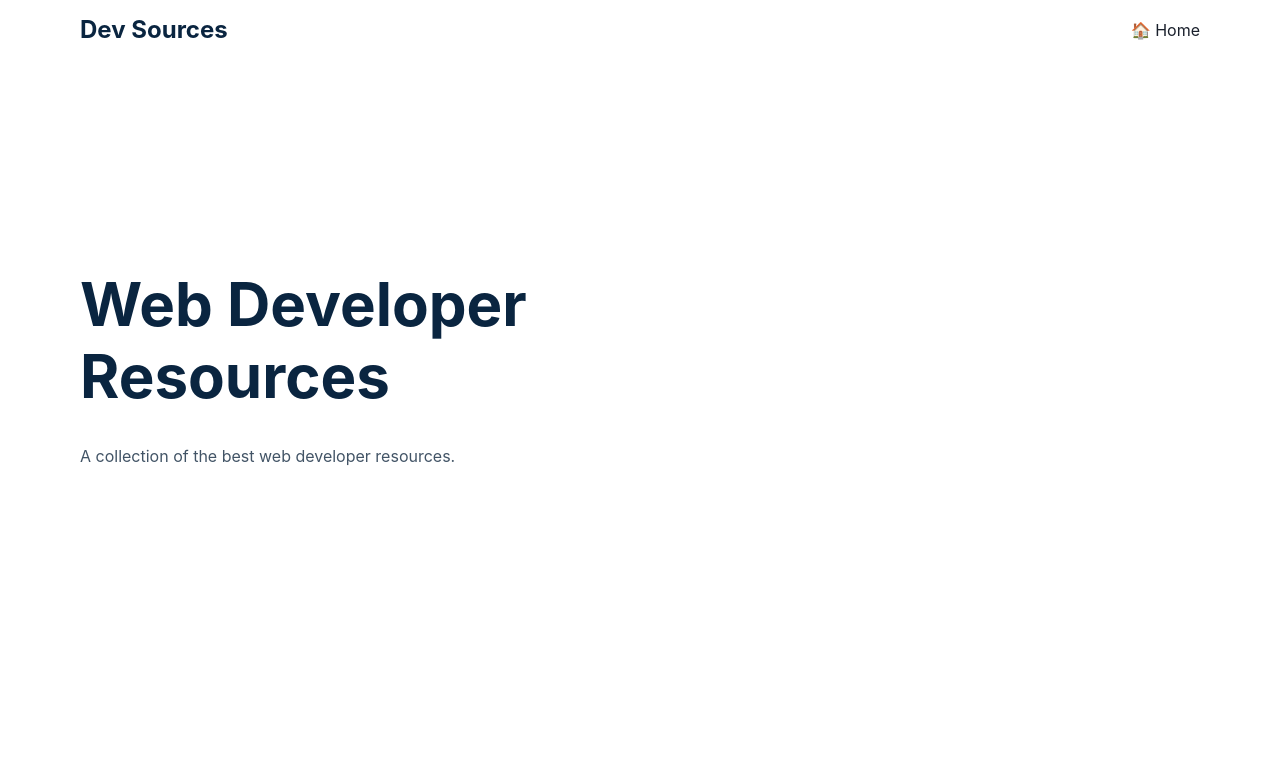
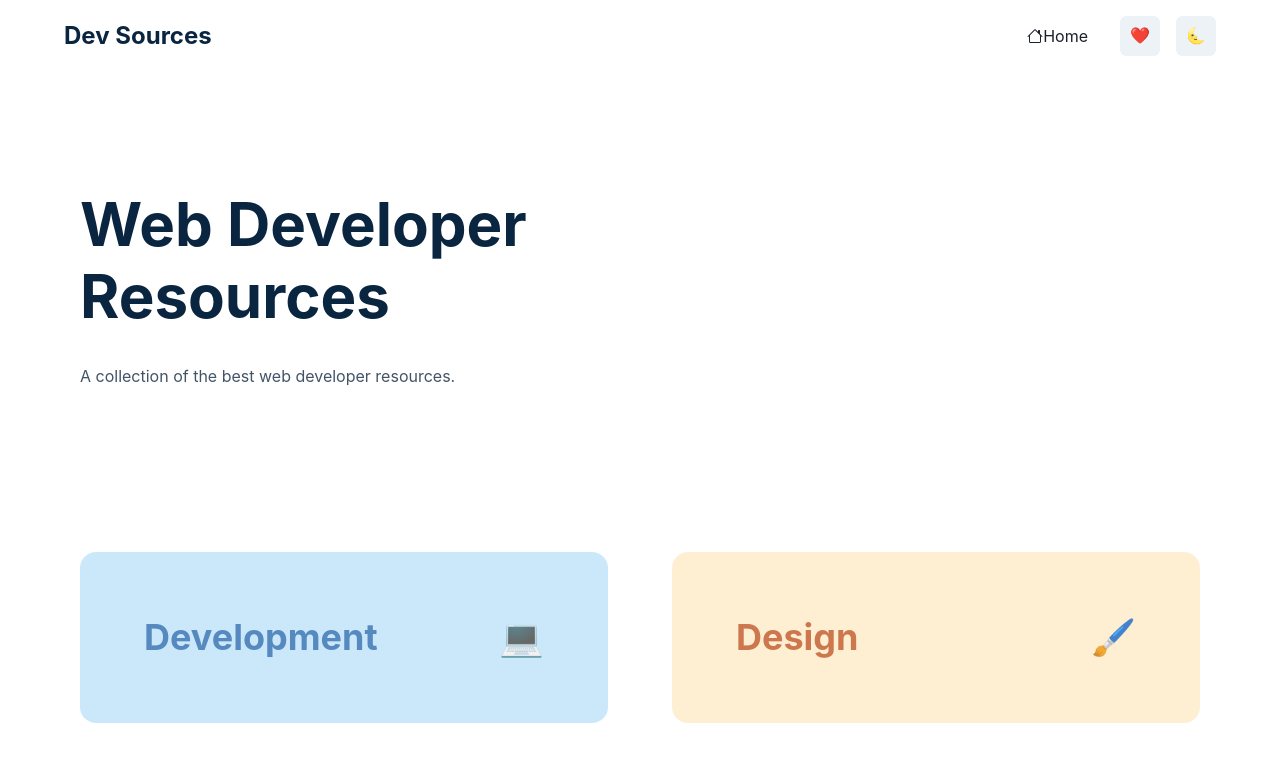
Before and after one commit to Uvacoder/devsources-starter, a React (Create React App) app: page / in a window 1280 px wide. Shown: the top 762 px of the page. Built offline with nearby package versions, Linux system fonts and the light colour scheme.

Commit message:
add home styles

```diff
--- a/package.json
+++ b/package.json
@@ -12,6 +12,7 @@
     "framer-motion": "^4.1.17",
     "react": "^17.0.2",
     "react-dom": "^17.0.2",
+    "react-icons": "^4.3.1",
     "react-router-dom": "^5.3.0",
     "react-scripts": "4.0.3",
     "web-vitals": "^1.0.1"
--- a/src/components/layout/Layout.jsx
+++ b/src/components/layout/Layout.jsx
@@ -2,8 +2,10 @@ import { VStack } from "@chakra-ui/layout";
 
 export const Layout = ({ children }) => {
   return (
-    <VStack w="100%" minH="100vh" p="5rem">
-      {children}
+    <VStack w="100%" justify="center" minH="100vh" p="5rem">
+      <VStack w="100%" maxW="6xl">
+        {children}
+      </VStack>
     </VStack>
   );
 };
--- a/src/components/navbar/Navbar.jsx
+++ b/src/components/navbar/Navbar.jsx
@@ -1,20 +1,35 @@
-import { HStack, Heading, Spacer } from "@chakra-ui/react";
+import {
+  HStack,
+  Heading,
+  Spacer,
+  IconButton,
+  Link as CLink,
+} from "@chakra-ui/react";
 import { Link } from "react-router-dom";
+import { BsHouse } from "react-icons/bs";
 
-const Links = [{ path: "/", name: "🏠 Home" }];
+const Links = [{ path: "/", name: "Home", icon: <BsHouse /> }];
 
 export const Navbar = () => {
   return (
-    <HStack w="100%" pos="fixed" top="0" p="1rem 5rem">
+    <HStack w="100%" maxW="6xl" pos="fixed" top="0" p="1rem 0" spacing="2rem">
       <Heading fontSize="2xl" color="#0a2540">
         Dev Sources
       </Heading>
       <Spacer />
 
-      <HStack>
+      <HStack spacing="1rem">
         {Links.map((link, i) => (
-          <Link key={i}>{link.name}</Link>
+          <CLink key={i} _hover={{ opacity: 0.6 }}>
+            <Link style={{ display: "flex", alignItems: "center" }}>
+              {link.icon} {link.name}
+            </Link>
+          </CLink>
         ))}
+      </HStack>
+      <HStack spacing="1rem">
+        <IconButton icon={<p>❤️</p>} />
+        <IconButton icon={<p>🌜</p>} />
       </HStack>
     </HStack>
   );
--- a/src/pages/home/Home.jsx
+++ b/src/pages/home/Home.jsx
@@ -1,10 +1,12 @@
 import { HStack, VStack, Heading, Text } from "@chakra-ui/react";
 import { Hero } from "./components/Hero";
+import { Subjects } from "./components/Subjects";
 
 export const Home = () => {
   return (
-    <HStack w="100%">
+    <VStack w="100%" justify="left" spacing="4rem">
       <Hero />
-    </HStack>
+      <Subjects />
+    </VStack>
   );
 };
--- a/src/pages/home/components/Hero.jsx
+++ b/src/pages/home/components/Hero.jsx
@@ -1,9 +1,16 @@
-import { VStack, Heading, Text } from "@chakra-ui/react";
-import React from "react";
+import { VStack, HStack, Heading, Text } from "@chakra-ui/react";
 
 export const Hero = () => {
   return (
-    <VStack align="left" justify="center" spacing="2rem" minH="70vh">
+    <HStack w="100%">
+      <VStack
+        align="left"
+        justify="center"
+        spacing="2rem"
+        minH="50vh"
+        borderRadius="1rem"
+        w="100%"
+      >
         <VStack align="left" spacing="0">
           <Heading color="#0a2540" fontSize="6xl">
             Web Developer
@@ -16,5 +23,6 @@ export const Hero = () => {
           A collection of the best web developer resources.
         </Text>
       </VStack>
+    </HStack>
   );
 };
--- /dev/null
+++ b/src/pages/home/components/Subjects.jsx
@@ -0,0 +1,38 @@
+import { Stack, HStack, Spacer, Heading, Box, Text } from "@chakra-ui/layout";
+
+const subjects = [
+  { title: "Development", icon: "💻", color: "blue" },
+  { title: "Design", icon: "🖌️", color: "orange" },
+];
+
+const Card = ({ title, icon, color }) => {
+  return (
+    <Box
+      w="100%"
+      p="4rem"
+      borderRadius="1rem"
+      bg={`${color}.100`}
+      border={`1px solid ${color}.100`}
+      cursor="pointer"
+      opacity=".8"
+      transition=".3s"
+      _hover={{ bg: `${color}.200`, transform: "translateY(-2px)" }}
+    >
+      <HStack>
+        <Heading color={`${color}.600`}>{title}</Heading>
+        <Spacer />
+        <Heading>{icon}</Heading>
+      </HStack>
+    </Box>
+  );
+};
+
+export const Subjects = () => {
+  return (
+    <Stack direction={["column", "column", "row"]} w="100%" spacing="4rem">
+      {subjects.map((subject) => (
+        <Card title={subject.title} icon={subject.icon} color={subject.color} />
+      ))}
+    </Stack>
+  );
+};
```
Also changed, not shown: 2 other files (tests, documents, lock files or other folders). Lines whose indentation alone changed are shown as unchanged.
